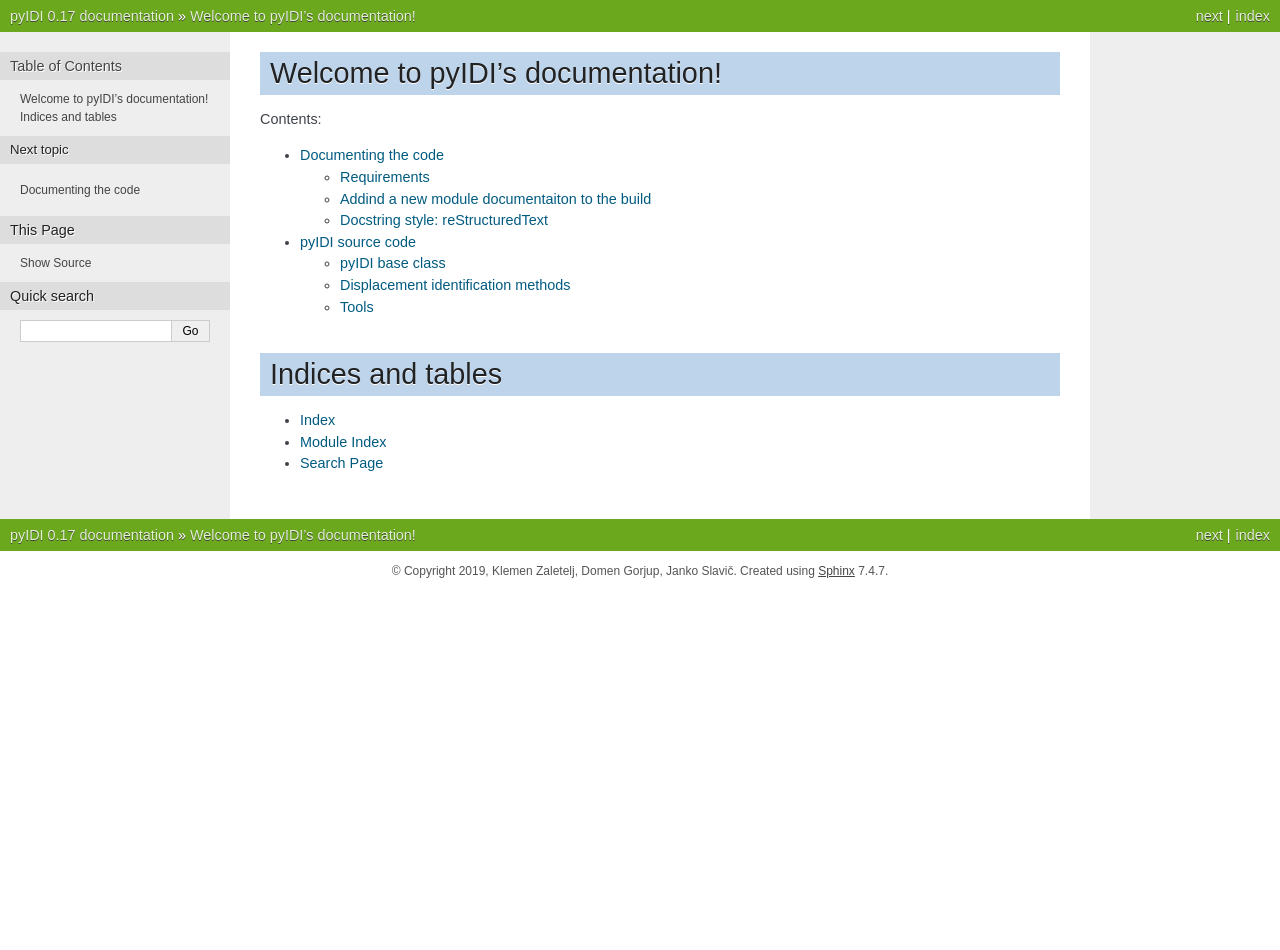
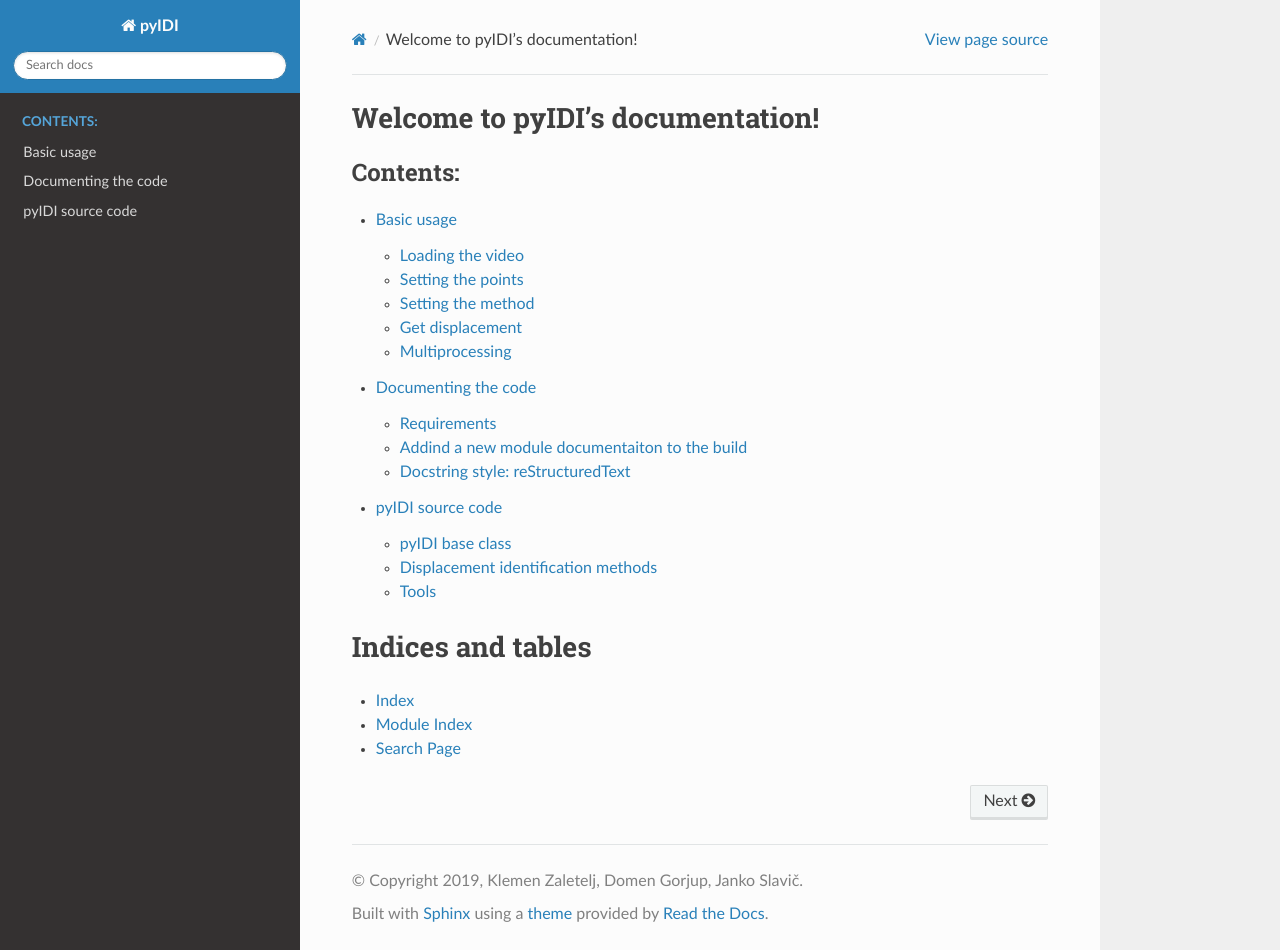
Before and after one commit to ladisk/pyidi, a Sphinx documentation site: the page built from docs/source/index.rst, in a window 1280 px wide and 950 px high. Built offline with Sphinx 7.4.7 and the Read the Docs theme 2.0.0, drawn with Linux system fonts in a browser that asks for light colours; some of the changed lines change nothing that is shown.

Commit message:
documentation update

```diff
--- a/docs/source/conf.py
+++ b/docs/source/conf.py
@@ -80,7 +80,7 @@
 # The theme to use for HTML and HTML Help pages.  See the documentation for
 # a list of builtin themes.
 #
-html_theme = 'nature'
+html_theme = 'sphinx_rtd_theme'
 
 # Theme options are theme-specific and customize the look and feel of a theme
 # further.  For a list of options available for each theme, see the
--- a/docs/source/index.rst
+++ b/docs/source/index.rst
@@ -10,6 +10,7 @@
    :maxdepth: 2
    :caption: Contents:
 
+   quick_start/basic_usage
    contributing/documenting
    code/modules
 
--- /dev/null
+++ b/docs/source/quick_start/basic_usage.rst
@@ -0,0 +1,69 @@
+.. _basic_usage-label:
+
+Basic usage
+===========
+
+Loading the video
+-----------------
+First create the ``pyIDI`` object:
+::
+    video = pyidi.pyIDI('filename.cih')
+
+Setting the points
+------------------
+Displacements are computed for certain points or certain regions of interest that are represented by a point.
+
+Points must be of shape ``n_ponits x 2``:
+::
+    points = [[1, 2],
+              [1, 5],
+              [2, 10]]
+
+where the first column indicates indices along **axis 0**, and the second column indices along **axis 1**.
+
+The points must be passed to ``pyIDI`` object:
+::
+    video.set_points(points=points)
+
+If points are not known, a helper tool can be used to select them. This can be done by first setting a method for displacement identification:
+::
+    video.set_method(method='lk') # The Lucas-Kanade algorithm for translations
+
+Now the ``set_points()`` can be called and a selection tool is triggered.
+
+Another option is using ``tools`` module in ``pyIDI`` module:
+::
+    points_obj = pyidi.tools.ManualROI(video, roi_size=(11, 11))
+
+or another tool:
+::
+    points_obj = pyidi.tools.RegularROIGrid(video, roi_size=(11, 11), noverlap=0)
+
+Points can then be accessed:
+::
+    points = points_obj.points
+
+Setting the method
+------------------
+If the method was not yet set during points selection process, the method must be selected:
+::
+    video.set_method(method='sof') # Simplified optical flow method
+
+The method arguments can be configured:
+::
+    video.method.configure(*args, **kwargs)
+
+Get displacement
+----------------
+Finally, displacements can be identified:
+::
+    displacements = video.get_displacements()
+
+Multiprocessing
+---------------
+In the case of ``lk`` method (Lucas-Kanade translation), the parallel computation of displacements is faster. A ``multi()`` function from ``tools`` module can be used
+to apply multiprocessing:
+::
+    displacements = pyidi.tools.multi(video, points, processes=2)
+
+Note that the ``video`` object must already have set method and attributes.
--- /dev/null
+++ b/docs/source/quick_start/multiprocessing.rst
@@ -0,0 +1,10 @@
+.. _multiprocessing-label:
+
+Multiprocessing
+===============
+In the case of ``lk`` method (Lucas-Kanade translation), the parallel computation of displacements is faster. A ``multi()`` function from ``tools`` module can be used
+to apply multiprocessing:
+::
+    displacements = pyidi.tools.multi(video, points, processes=2)
+
+Note that the ``video`` object must already have set method and attributes.
```
